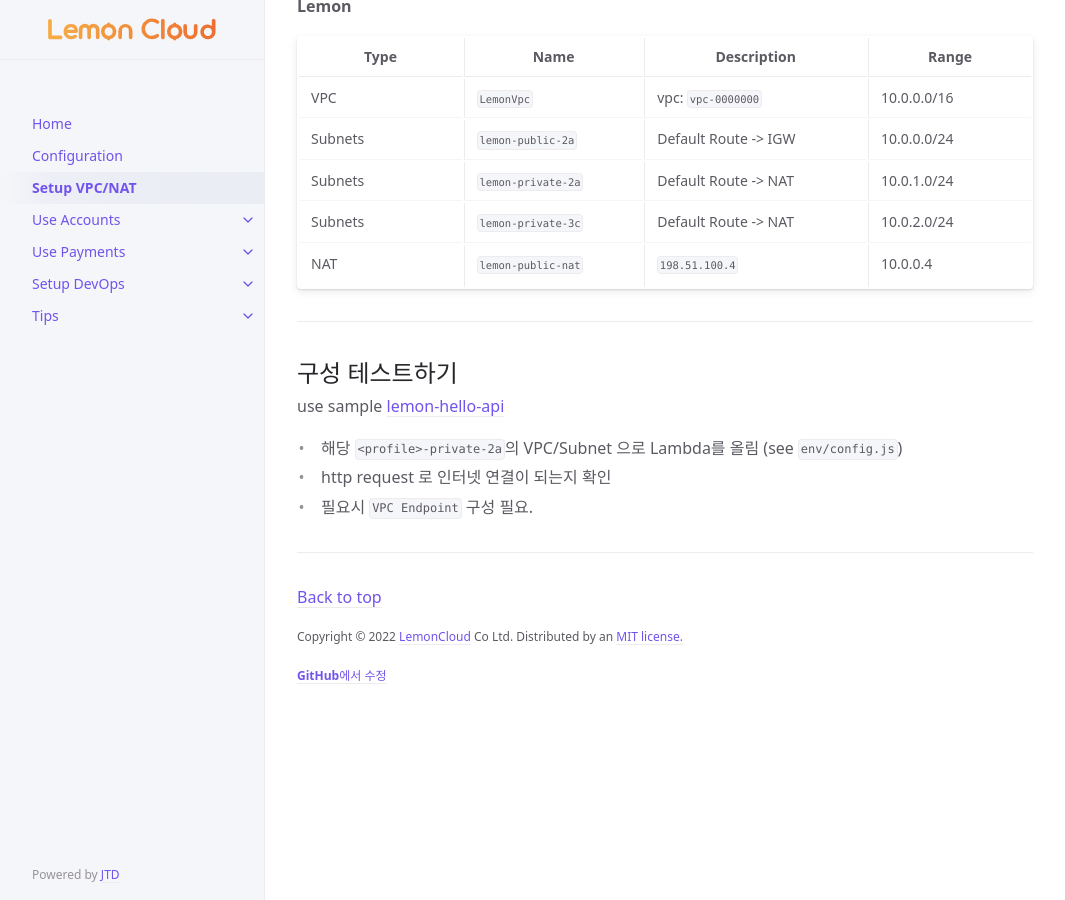
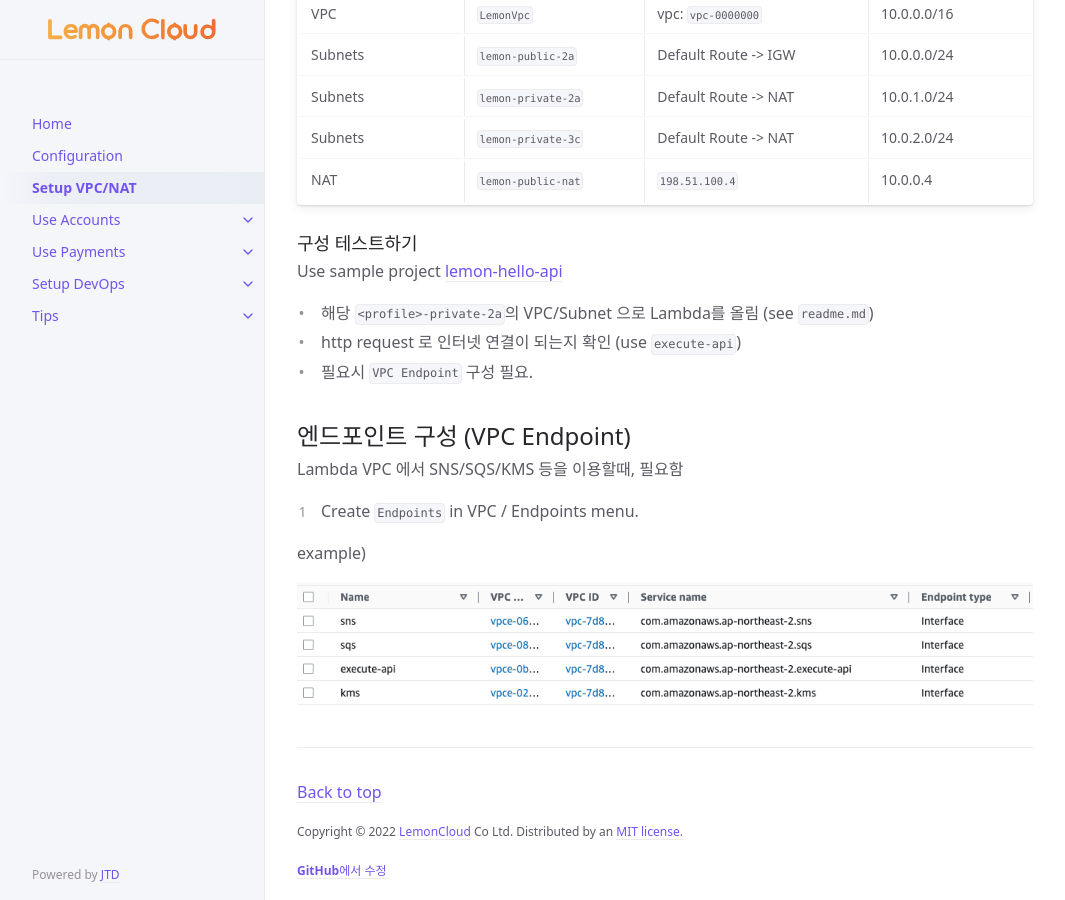
Before and after one commit to lemoncloud-io/lemon-backend-docs, a Jekyll site: the page built from docs/setup-vpc-nat.md, in a window 1280 px wide and 900 px high, scrolled down 1390 px. Shown: the whole window, without its empty margins (107-1172 px from the left). Built offline with Jekyll 4.4.1, drawn with Linux system fonts in a browser that asks for light colours; some of the changed text lies outside the part shown.

Commit message:
docs: vpc endpoint

```diff
--- a/docs/setup-vpc-nat.md
+++ b/docs/setup-vpc-nat.md
@@ -13,8 +13,7 @@ Lambda에서 VPC 이용과 NAT 연결 설정 방범 정리
 
 ![](../../../assets/images/vpc-diagram.png)
 
-----------------------
-## 구성 방법
+## 구성 방법 (VPC + NAT)
 
 1. Create a new `VPC` like `<profile>-vpc`.
 1. Create a new `IGW` (Internet Gateway) for public Internet from inside your VPC.
@@ -31,8 +30,7 @@ Lambda에서 VPC 이용과 NAT 연결 설정 방범 정리
     - add a new route to route to your `NAT` Gateway from `0.0.0.0/0`.
 
 
-----------------------
-## 구성 예제
+### 구성 예제
 
 **Lemon**
 
@@ -45,11 +43,21 @@ Lambda에서 VPC 이용과 NAT 연결 설정 방범 정리
 | NAT       | `lemon-public-nat`    | `198.51.100.4`                | 10.0.0.4          |
 
 
-----------------------
-## 구성 테스트하기
+### 구성 테스트하기
 
-use sample [lemon-hello-api](https://github.com/lemoncloud-io/lemon-hello-api)
+Use sample project [lemon-hello-api](https://github.com/lemoncloud-io/lemon-hello-api)
 
-- 해당 `<profile>-private-2a`의 VPC/Subnet 으로 Lambda를 올림 (see `env/config.js`)
-- http request 로 인터넷 연결이 되는지 확인
+- 해당 `<profile>-private-2a`의 VPC/Subnet 으로 Lambda를 올림 (see `readme.md`)
+- http request 로 인터넷 연결이 되는지 확인 (use `execute-api`)
 - 필요시 `VPC Endpoint` 구성 필요.
+
+
+## 엔드포인트 구성 (VPC Endpoint)
+
+Lambda VPC 에서 SNS/SQS/KMS 등을 이용할때, 필요함
+
+1. Create `Endpoints` in VPC / Endpoints menu.
+
+example)
+
+![](../../../assets/images/vpc-endpoints.png)
```
Also changed, not shown: assets/images/vpc-endpoints.png (added).
